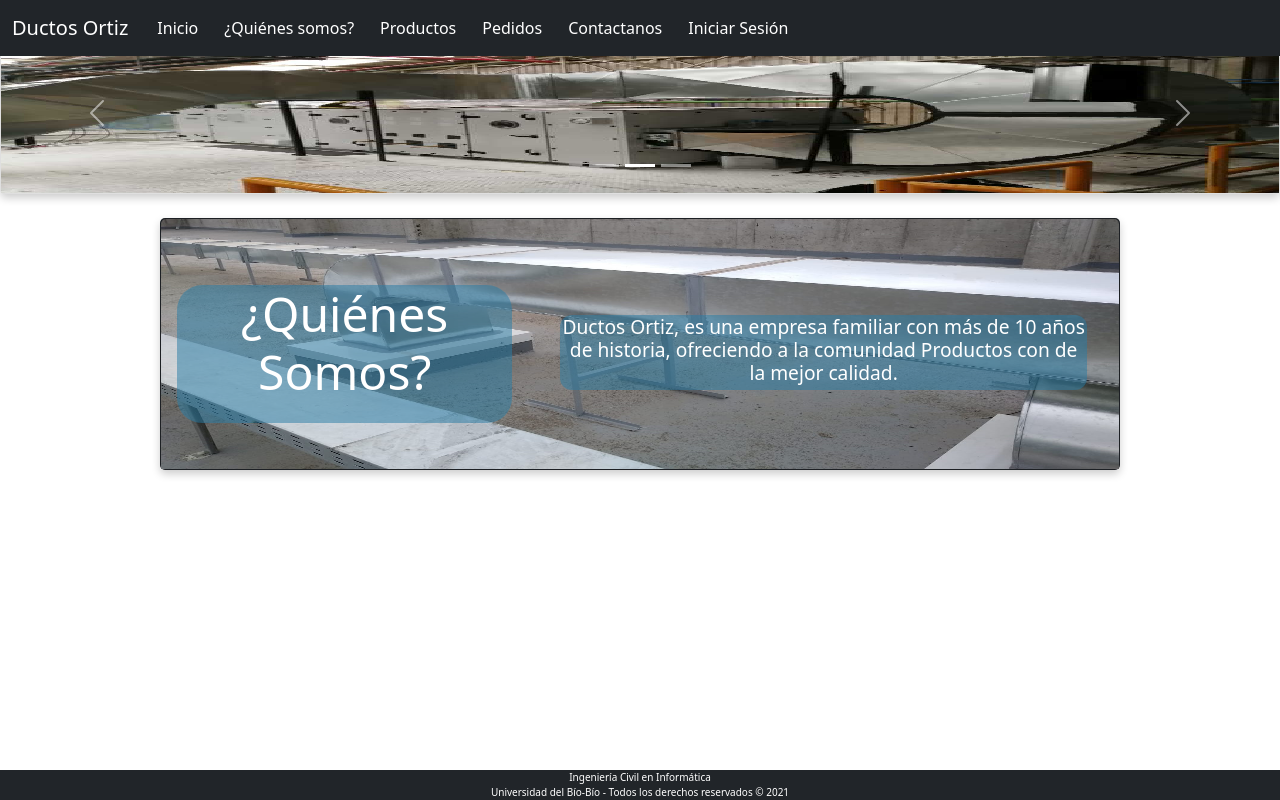
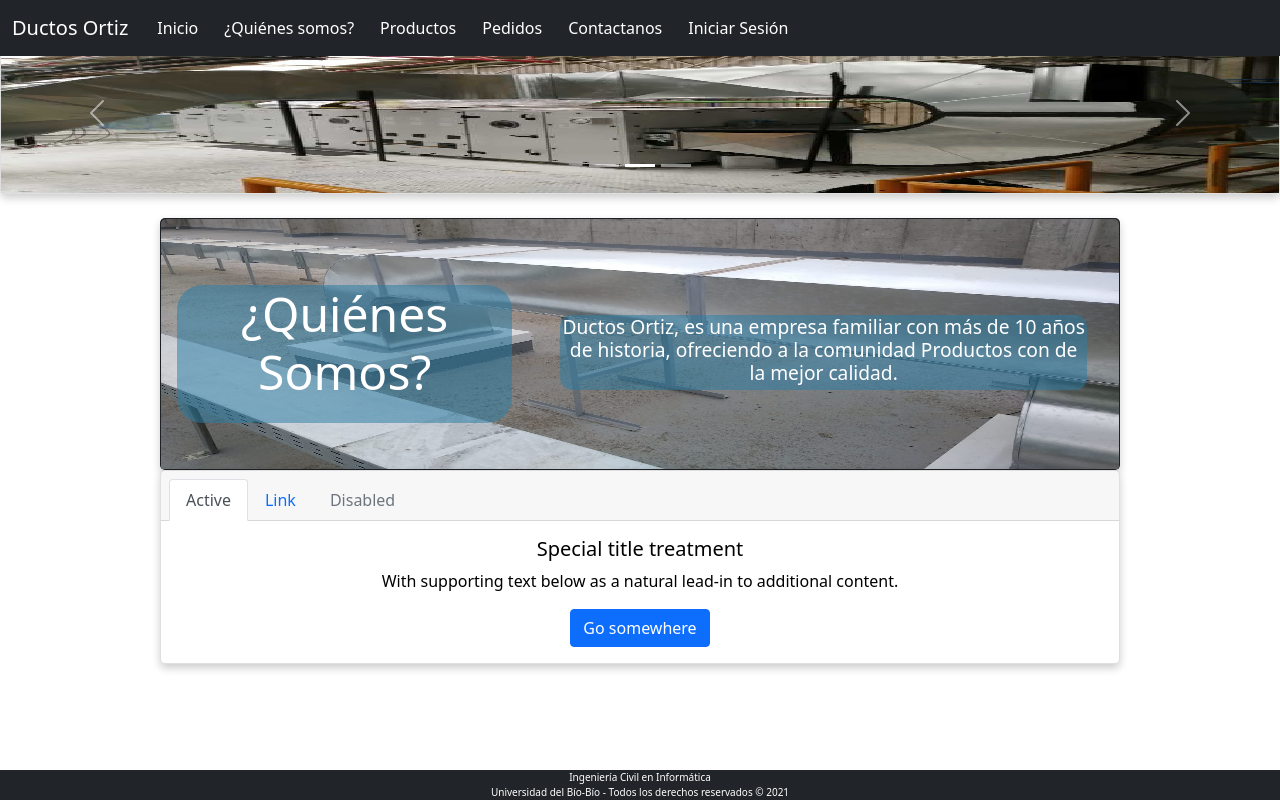
Before and after one commit to IgnacioOre/ductos, an Angular app: page /home in a window 1280 px wide. Both pictures are taken after a click on the link "¿Quiénes somos?". Built offline with nearby package versions, Linux system fonts and the light colour scheme; a web font is replaced by a local one.

Commit message:
eliminacion de lineas

```diff
--- a/src/app/home/home.component.html
+++ b/src/app/home/home.component.html
@@ -15,24 +15,20 @@
       <div class="collapse navbar-collapse" id="navbarCollapse">
         <ul class="navbar-nav me-auto mb-2 mb-md-0">
           <li class="nav-item">
-            <a class="btn text-white" aria-current="page"
-              (click)="changeStateContent('inicio')">Inicio</a>
+            <a class="btn text-white" aria-current="page" (click)="changeStateContent('inicio')">Inicio</a>
           </li>
           <li class="nav-item">
-            <a class="btn text-white" aria-current="page"
-            (click)="changeStateContent('about')">¿Quiénes somos?</a>
+            <a class="btn text-white" aria-current="page" (click)="changeStateContent('about')">¿Quiénes somos?</a>
           </li>
           <li class="nav-item">
-            <a class="btn text-white" aria-current="page"
-            (click)="changeStateContent('producto')">Productos</a>
+            <a class="btn text-white" aria-current="page" (click)="changeStateContent('producto')">Productos</a>
           </li>
           <li class="nav-item">
             <a class="btn text-white" aria-current="page" href="seguimiento"
-            (click)="changeStateContent('pedidos')">Pedidos</a>
+              (click)="changeStateContent('pedidos')">Pedidos</a>
           </li>
           <li class="nav-item">
-            <a class="btn text-white" aria-current="page"
-            (click)="changeStateContent('contactanos')">Contactanos</a>
+            <a class="btn text-white" aria-current="page" (click)="changeStateContent('contactanos')">Contactanos</a>
           </li>
           <li class="nav-item">
             <a class="btn text-white" aria-current="page" href="login">Iniciar Sesión</a>
@@ -57,13 +53,16 @@
         </div>
         <div class="carousel-inner">
           <div class="carousel-item active">
-            <img src="../assets/ductos1.jpg" class="d-block w-100" alt="Imagen ductos 1" style="height: 160px; image-rendering: pixelated;">
+            <img src="../assets/ductos1.jpg" class="d-block w-100" alt="Imagen ductos 1"
+              style="height: 160px; image-rendering: pixelated;">
           </div>
           <div class="carousel-item">
-            <img src="../assets/ductos2.jpg" class="d-block w-100" alt="Imagen ductos 2" style="height: 160px; image-rendering: pixelated;">
+            <img src="../assets/ductos2.jpg" class="d-block w-100" alt="Imagen ductos 2"
+              style="height: 160px; image-rendering: pixelated;">
           </div>
           <div class="carousel-item">
-            <img src="../assets/ductos3.jpg" class="d-block w-100" alt="Imagen ductos 3" style="height: 160px; image-rendering: pixelated;">
+            <img src="../assets/ductos3.jpg" class="d-block w-100" alt="Imagen ductos 3"
+              style="height: 160px; image-rendering: pixelated;">
           </div>
         </div>
         <button class="carousel-control-prev" type="button" data-bs-target="#carouselExampleIndicators"
@@ -121,7 +120,7 @@
           <span>
             <br>
             Los productos que fabricamos son ductos de aire acondicionado,
-            codos, canales entre  una gran variedad de productos de calidad.
+            codos, canales entre una gran variedad de productos de calidad.
           </span>
         </div>
         <div class="col-sm">
@@ -152,6 +151,31 @@
           </h1>
         </div>
       </div>
+
+      <div class="container-info">
+        <div class="card text-center">
+          <div class="card-header">
+            <ul class="nav nav-tabs card-header-tabs">
+              <li class="nav-item">
+                <a class="nav-link active" aria-current="true" href="#">Active</a>
+              </li>
+              <li class="nav-item">
+                <a class="nav-link" href="#">Link</a>
+              </li>
+              <li class="nav-item">
+                <a class="nav-link disabled" href="#" tabindex="-1" aria-disabled="true">Disabled</a>
+              </li>
+            </ul>
+          </div>
+          <div class="card-body">
+            <h5 class="card-title">Special title treatment</h5>
+            <p class="card-text">With supporting text below as a natural lead-in to additional content.</p>
+            <a href="#" class="btn btn-primary">Go somewhere</a>
+          </div>
+        </div>
+      </div>
+
+
     </div>
 
     <!-- CONTENEDORES DE INFORMACION SOBRE LOS PRODUCTOS -->
```
